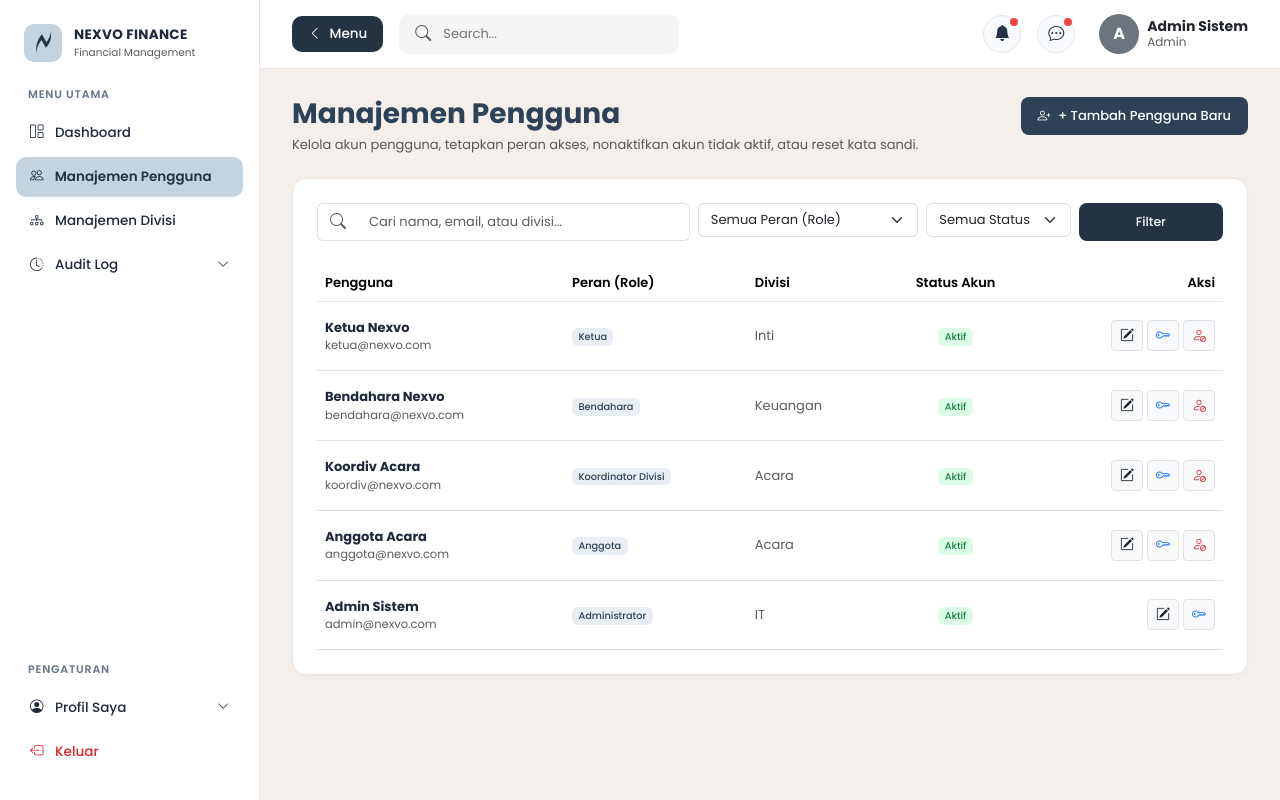
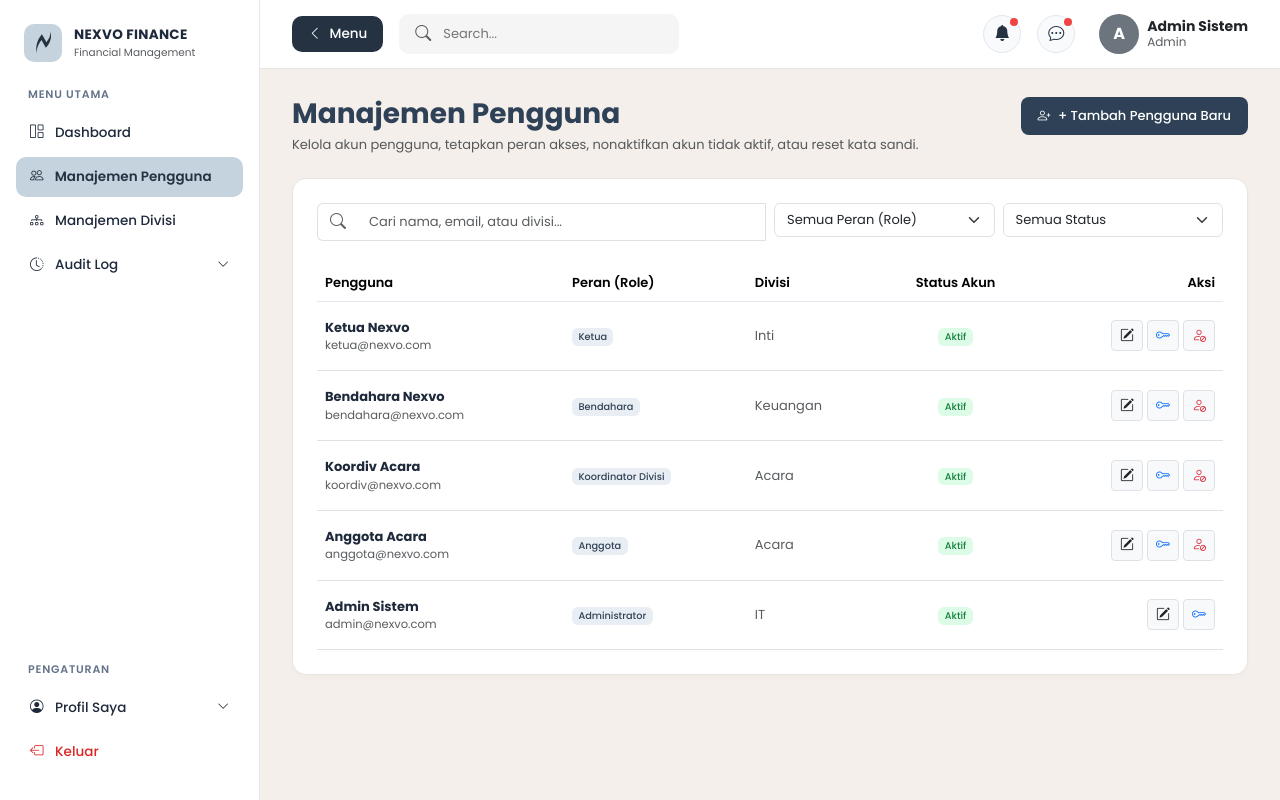
Before and after one commit to kurniarizqics/proyek-web-nexvo, a Laravel app: page /admin/users in a window 1280 px wide. Run offline with Laravel 12, Linux system fonts and the light colour scheme; a user stored in the database is signed in; data comes from the database, SQL or seed files in the repository; tables that the repository leaves empty hold one stand-in row (values such as "Sample post").

Commit message:
Update filter UX on admin users page

```diff
--- a/resources/views/admin/users/index.blade.php
+++ b/resources/views/admin/users/index.blade.php
@@ -52,11 +52,17 @@
 <!-- Card Daftar Pengguna -->
 <div class="nexvo-card p-4">
     <!-- Filter & Pencarian -->
-    <form method="GET" action="{{ route('admin.users.index') }}" class="row g-2 mb-4">
-        <div class="col-md-5">
+    @php
+        $hasActiveFilter = filled(request('search')) || filled(request('role')) || filled(request('status'));
+    @endphp
+    <form id="userFilterForm" method="GET" action="{{ route('admin.users.index') }}" class="row g-2 mb-4">
+        <div class="{{ $hasActiveFilter ? 'col-md-5' : 'col-md-6' }}">
             <div class="input-group">
                 <span class="input-group-text bg-white border-end-0"><i class="bi bi-search text-muted"></i></span>
-                <input type="text" name="search" value="{{ request('search') }}" class="form-control border-start-0" placeholder="Cari nama, email, atau divisi..." style="font-size: 13px;">
+                <input type="text" id="userSearchInput" name="search" value="{{ request('search') }}" class="form-control border-start-0 {{ request('search') ? 'border-end-0' : '' }}" placeholder="Cari nama, email, atau divisi..." style="font-size: 13px;">
+                <button type="button" id="clearUserSearchBtn" class="input-group-text bg-white border-start-0 text-muted {{ request('search') ? '' : 'd-none' }}" title="Hapus pencarian" style="cursor: pointer;">
+                    <i class="bi bi-x-lg" style="font-size: 12px;"></i>
+                </button>
             </div>
         </div>
         <div class="col-md-3">
@@ -69,19 +75,20 @@
                 <option value="anggota" {{ request('role') === 'anggota' ? 'selected' : '' }}>Anggota</option>
             </select>
         </div>
-        <div class="col-md-2">
+        <div class="col-md-3">
             <select name="status" class="form-select" style="font-size: 13px;" onchange="this.form.submit()">
                 <option value="">Semua Status</option>
                 <option value="active" {{ request('status') === 'active' ? 'selected' : '' }}>Aktif</option>
                 <option value="inactive" {{ request('status') === 'inactive' ? 'selected' : '' }}>Nonaktif</option>
             </select>
         </div>
-        <div class="col-md-2 d-flex gap-2">
-            <button type="submit" class="btn btn-nexvo-dark w-100">Filter</button>
-            @if(request()->hasAny(['search', 'role', 'status']))
-                <a href="{{ route('admin.users.index') }}" class="btn btn-light border" title="Reset Filter"><i class="bi bi-arrow-counterclockwise"></i></a>
-            @endif
+        @if($hasActiveFilter)
+        <div class="col-md-1">
+            <a href="{{ route('admin.users.index') }}" class="btn btn-light border w-100 h-100 d-flex align-items-center justify-content-center" title="Reset Semua Filter">
+                <i class="bi bi-x-lg text-muted" style="font-size: 13px;"></i>
+            </a>
         </div>
+        @endif
     </form>
 
     <!-- Tabel Pengguna -->
@@ -287,10 +294,42 @@
 
 @push('scripts')
 <script>
-    @if(request()->query('modal') === 'create')
-        document.addEventListener('DOMContentLoaded', function () {
+    document.addEventListener('DOMContentLoaded', function () {
+        @if(request()->query('modal') === 'create')
             new bootstrap.Modal(document.getElementById('createUserModal')).show();
-        });
-    @endif
+        @endif
+
+        const filterForm = document.getElementById('userFilterForm');
+        const searchInput = document.getElementById('userSearchInput');
+        const clearBtn = document.getElementById('clearUserSearchBtn');
+        let searchTimer;
+
+        if (searchInput && clearBtn && filterForm) {
+            // Kembalikan fokus & posisi kursor ke ujung teks setelah auto-submit reload
+            if (searchInput.value.length > 0 && document.activeElement !== searchInput) {
+                searchInput.focus();
+                const len = searchInput.value.length;
+                searchInput.setSelectionRange(len, len);
+            }
+
+            searchInput.addEventListener('input', function () {
+                const hasText = this.value.length > 0;
+                clearBtn.classList.toggle('d-none', !hasText);
+                this.classList.toggle('border-end-0', hasText);
+
+                clearTimeout(searchTimer);
+                searchTimer = setTimeout(() => {
+                    filterForm.submit();
+                }, 400);
+            });
+
+            clearBtn.addEventListener('click', function () {
+                searchInput.value = '';
+                clearBtn.classList.add('d-none');
+                searchInput.classList.remove('border-end-0');
+                filterForm.submit();
+            });
+        }
+    });
 </script>
 @endpush
```
